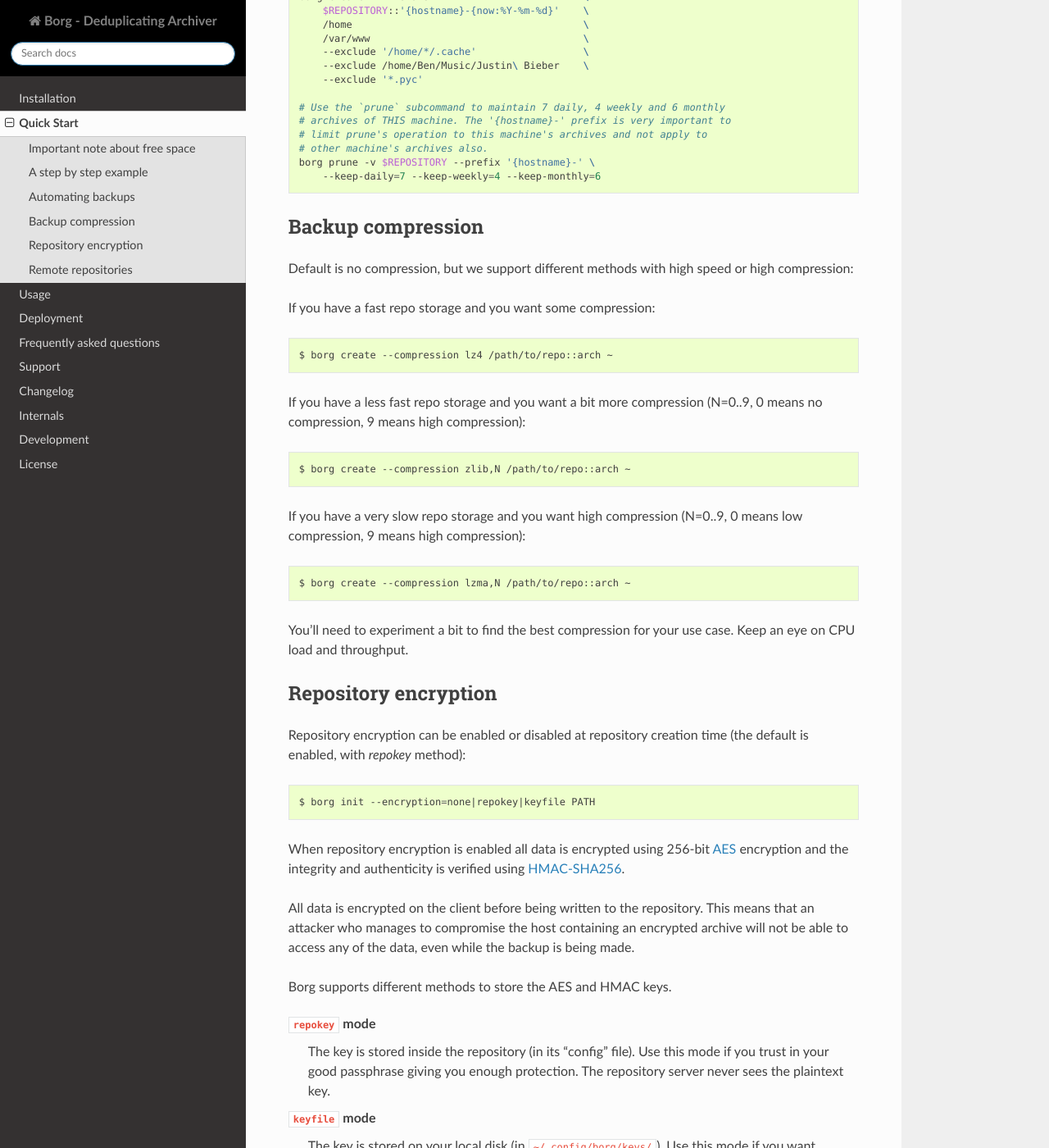
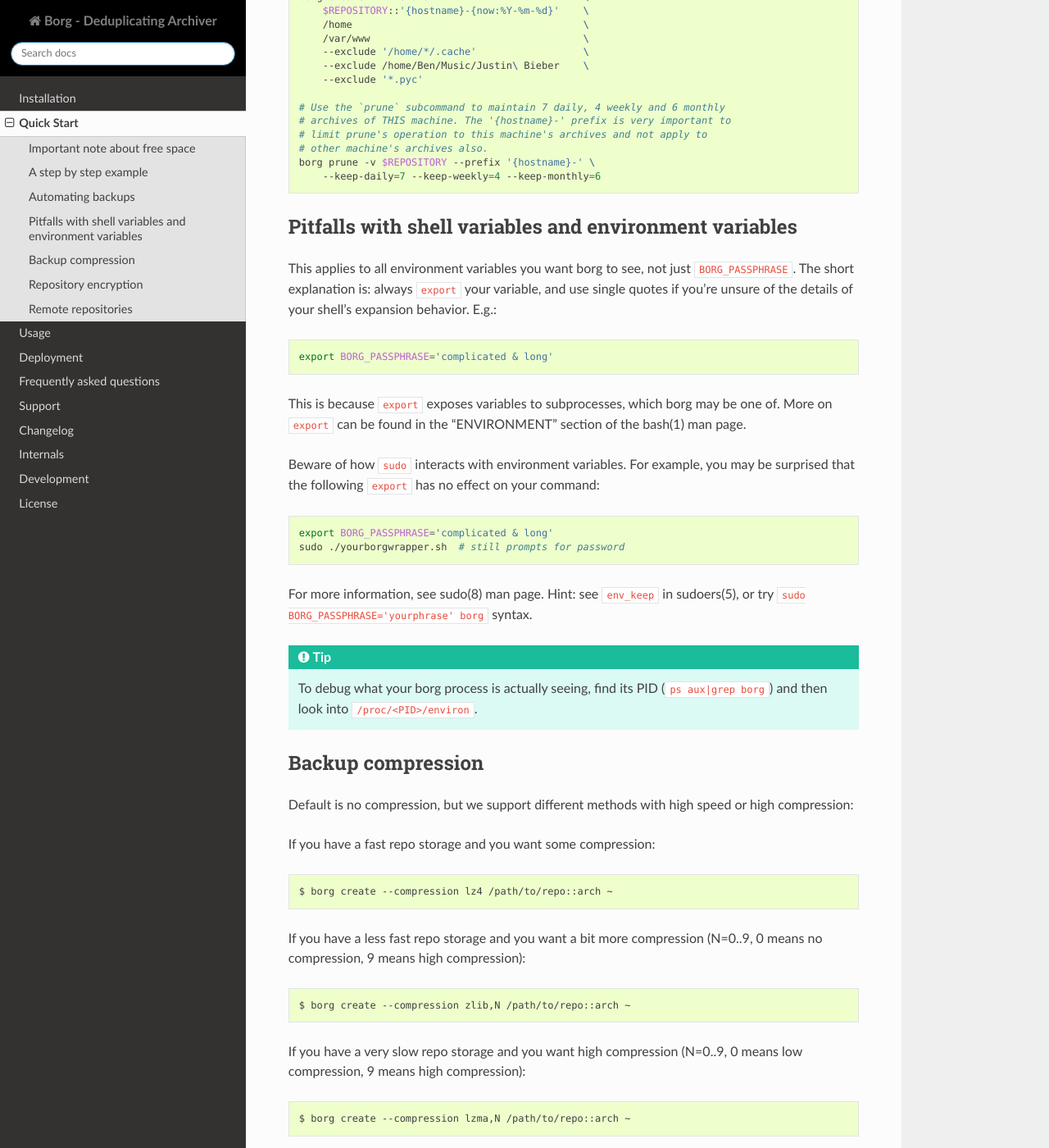
Before and after one commit to borgbackup/borg, a Sphinx documentation site: the page built from docs/quickstart.rst, in a window 1280 px wide and 1400 px high, scrolled down 2471 px. Shown: the whole window at 82% size. Built offline with Sphinx 7.4.7 and the Read the Docs theme 2.0.0, drawn with Linux system fonts in a browser that asks for light colours; pages that are not in the unit, such as notebooks, are missing from menus; the version number could not be read and is left out.

Commit message:
follow automation quickstart w/env. var pitfalls
Mostly commentary on proper `export` usage, pitfall w/sudo, and debugging tips.

```diff
--- a/docs/quickstart.rst
+++ b/docs/quickstart.rst
@@ -129,6 +129,33 @@
     borg prune -v $REPOSITORY --prefix '{hostname}-' \
         --keep-daily=7 --keep-weekly=4 --keep-monthly=6
 
+Pitfalls with shell variables and environment variables
+-------------------------------------------------------
+
+This applies to all environment variables you want borg to see, not just
+``BORG_PASSPHRASE``. The short explanation is: always ``export`` your variable,
+and use single quotes if you're unsure of the details of your shell's expansion
+behavior. E.g.::
+
+    export BORG_PASSPHRASE='complicated & long'
+
+This is because ``export`` exposes variables to subprocesses, which borg may be
+one of. More on ``export`` can be found in the "ENVIRONMENT" section of the
+bash(1) man page.
+
+Beware of how ``sudo`` interacts with environment variables. For example, you
+may be surprised that the following ``export`` has no effect on your command::
+
+   export BORG_PASSPHRASE='complicated & long'
+   sudo ./yourborgwrapper.sh  # still prompts for password
+
+For more information, see sudo(8) man page. Hint: see ``env_keep`` in
+sudoers(5), or try ``sudo BORG_PASSPHRASE='yourphrase' borg`` syntax.
+
+.. Tip::
+    To debug what your borg process is actually seeing, find its PID
+    (``ps aux|grep borg``) and then look into ``/proc/<PID>/environ``.
+
 .. backup_compression:
 
 Backup compression
```
